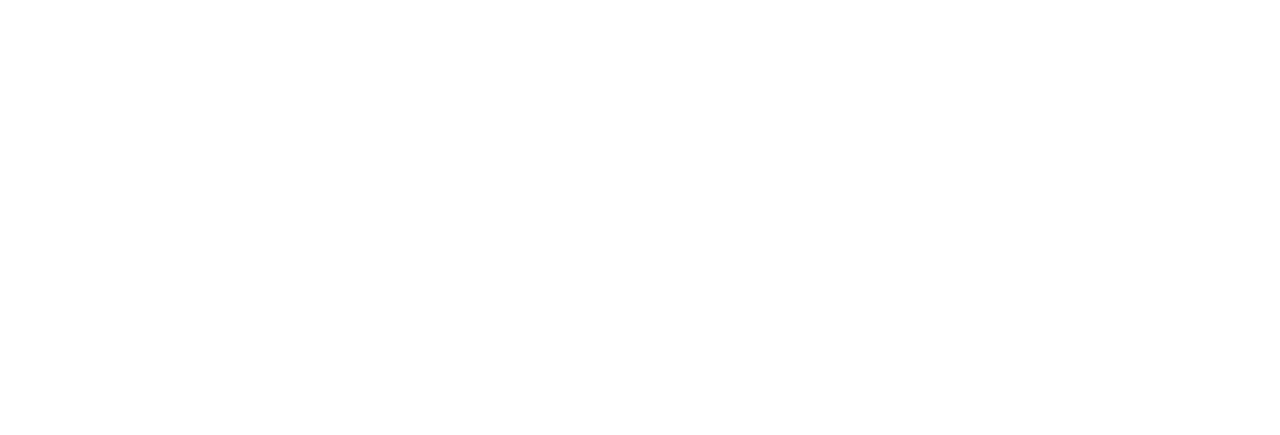
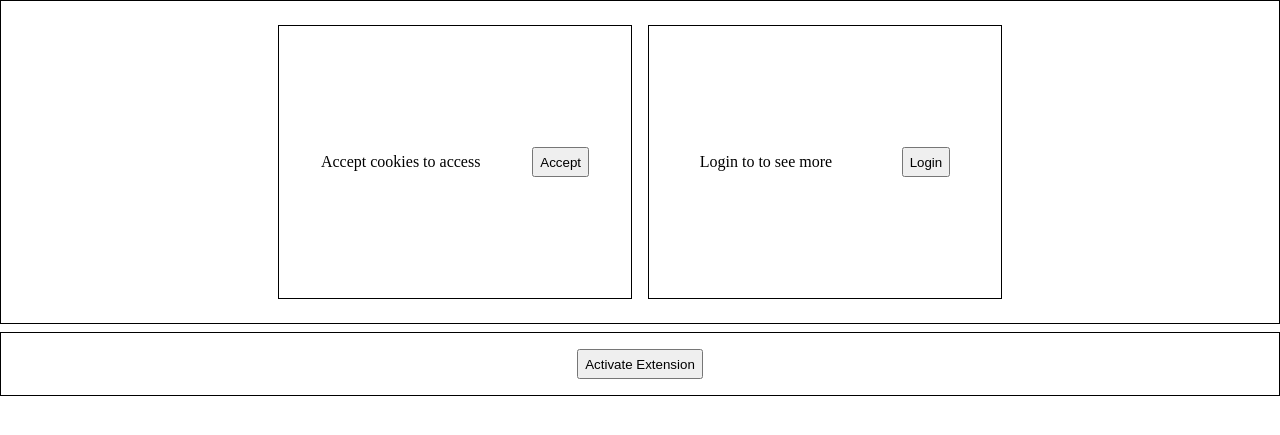
Before and after one commit to sergio-nunez-meneses/test-web-extension, a PHP site: page / in a window 1280 px wide. Before the commit the part shown is empty. Shown: the top 435 px of the page. Run offline with PHP 8.4, Linux system fonts and the light colour scheme.

Commit message:
Add base html and css

```diff
--- a/index.php
+++ b/index.php
@@ -6,6 +6,28 @@
 	<link rel="stylesheet" href="style.css">
 </head>
 <body>
+	<div class="divContainer">
+		<div id="cookieDiv" class="removeDiv">
+			<div id="cookieText">
+				<p>Accept cookies to access</p>
+			</div>
+			<div id="cookieBtn">
+				<button>Accept</button>
+			</div>
+		</div>
+		<div id="loginDiv" class="removeDiv">
+			<div id="loginText">
+				<p>Login to to see more</p>
+			</div>
+			<div id="loginBtn">
+				<button>Login</button>
+			</div>
+		</div>
+	</div>
+	<div class="divContainer">
+		<button id="myButton">Activate Extension</button>
+	</div>
+
 	<script src="script.js"></script>
 </body>
 </html>
--- a/style.css
+++ b/style.css
@@ -0,0 +1,38 @@
+/* reset */
+
+body {
+    margin: 0;
+}
+
+/* CSS */
+
+body {
+    /*background-color: #34d1bf;*/
+}
+
+.divContainer, .removeDiv {
+    display: flex;
+    padding: 1rem;
+    border: 1px solid #000000;
+}
+
+.divContainer {
+    justify-content: center;
+
+}
+
+.divContainer:last-of-type {
+    margin-top: 0.5rem;
+}
+
+.removeDiv {
+    width: 320px;
+    height: 240px;
+    justify-content: space-around;
+    align-items: center;
+    margin: 0.5rem;
+}
+
+button {
+    height: 30px;
+}
```
